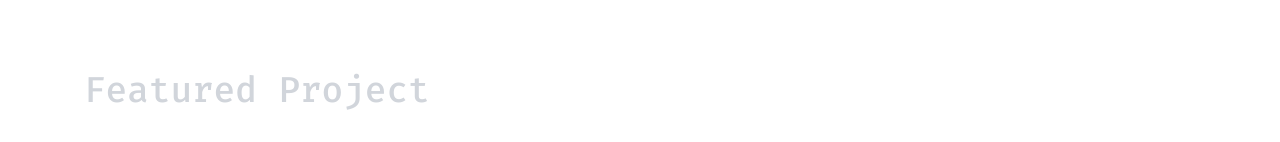
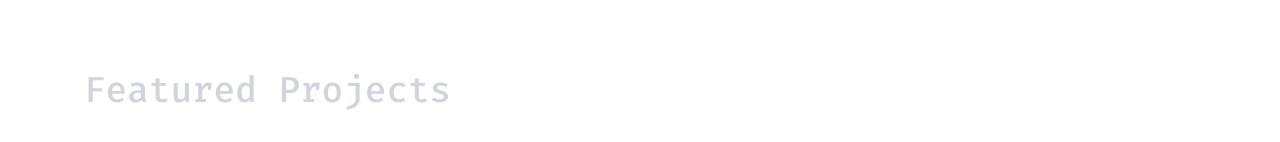
Before and after one commit to WoodWalkerr/my-portfolio, a React (Vite) app: page / in a window 1280 px wide. Shown: the part 810-952 px from the top of the page. Built offline with nearby package versions, Linux system fonts and the light colour scheme.

Commit message:
minor updates

```diff
--- a/src/components/FeaturedProjects.jsx
+++ b/src/components/FeaturedProjects.jsx
@@ -14,7 +14,7 @@ const FeaturedProjects = () => {
       <h2 className="text-4xl md:text-4xl font-medium text-gray-300 dark:text-white pb-4 mb-2 md:mb-16 text-center md:text-left md:pb-0"
             data-aos="fade-right"
             data-aos-delay="200"
-      >Featured Project</h2>
+      >Featured Projects</h2>
 
       <div className="grid grid-cols-1 sm:grid-cols-2 lg:grid-cols-1 gap-8"
             data-aos="fade-right"
--- a/src/components/Projects.jsx
+++ b/src/components/Projects.jsx
@@ -32,7 +32,7 @@ const Projects = () => {
             data-aos="fade-right"
             data-aos-delay="200"
           >
-            Project
+            Projects
           </h2>
 
           <div
```
